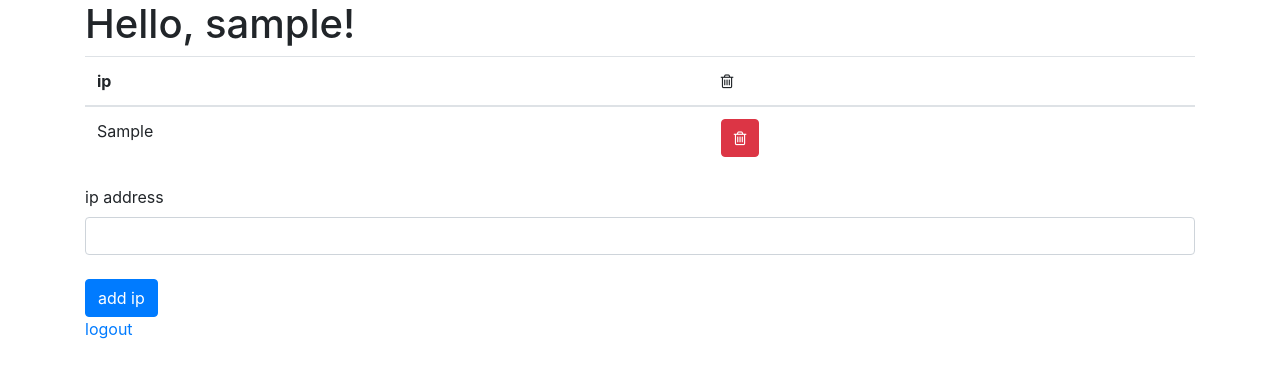
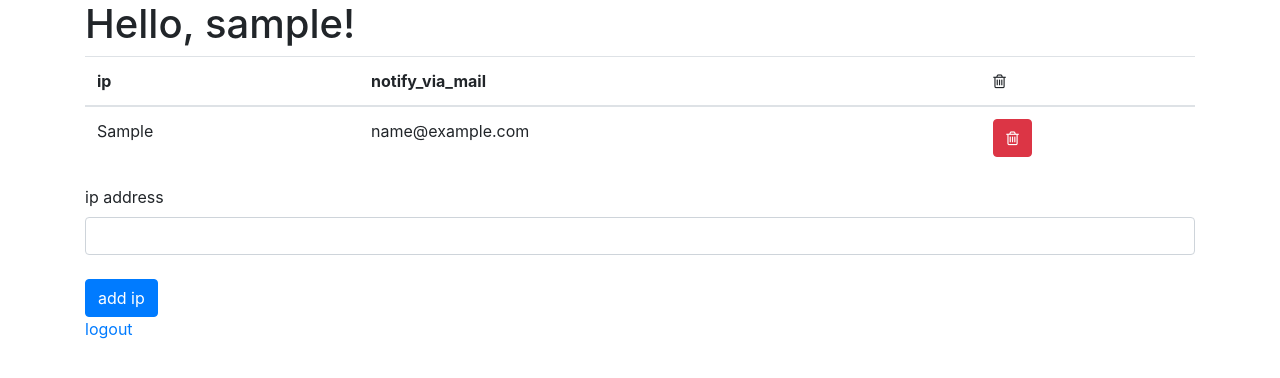
Before and after one commit to wikimedia/labs-tools-ipwatcher, a Flask app: template src/templates/tool.html in a window 1280 px wide. Shown: the top 378 px of the page. Run offline with Flask 2, Linux system fonts and the light colour scheme; the template is opened without the code that fills it: most values are stand-ins (such as "Sample title", 1, 10 or a date in 2020); parts of the project's set-up code (start-up, migrations or seed data) failed here and were passed over; some libraries are stand-ins or nearby versions.

Commit message:
Display more info in the web iface

```diff
--- a/src/app.py
+++ b/src/app.py
@@ -63,11 +63,18 @@ def index():
 			ips = []
 			conn = connect()
 			with conn.cursor() as cur:
-				sql = 'SELECT ip FROM ips WHERE username=%s'
+				sql = 'SELECT ip, notify_via_mail, ircserver, ircchans FROM ips WHERE username=%s'
 				cur.execute(sql, (getusername()))
 				data = cur.fetchall()
 			for row in data:
-				ips.append(row[0])
+				notify_via_mail = True
+				if row[1] == 0: notify_via_mail = False
+				ips.append({
+					"ip": row[0],
+					"notify_via_mail": notify_via_mail,
+					"ircserver": row[2],
+					"ircchans": row[2]
+				})
 			return render_template('tool.html', logged=logged(), username=getusername(), ips=ips)
 	else:
 		return render_template('login.html', logged=logged(), username=getusername())
--- a/src/templates/tool.html
+++ b/src/templates/tool.html
@@ -6,13 +6,15 @@
         <thead>
             <tr>
                 <th>ip</th>
+                <th>notify_via_mail</th>
                 <th><i class="fa fa-trash-o" aria-hidden="true"></i></th>
             </tr>
         </thead>
         <tbody>
-            {% for ip in ips %}
+            {% for row in ips %}
             <tr>
-                <td>{{ ip }}</td>
+                <td>{{ row.ip }}</td>
+                <td>{{ row.notify_via_mail }}</td>
                 <td><button class="btn btn-danger" onclick="deleteIp('{{ ip }}')"><i class="fa fa-trash-o" aria-hidden="true"></i></button></td>
             </tr>
             {% endfor %}
```
